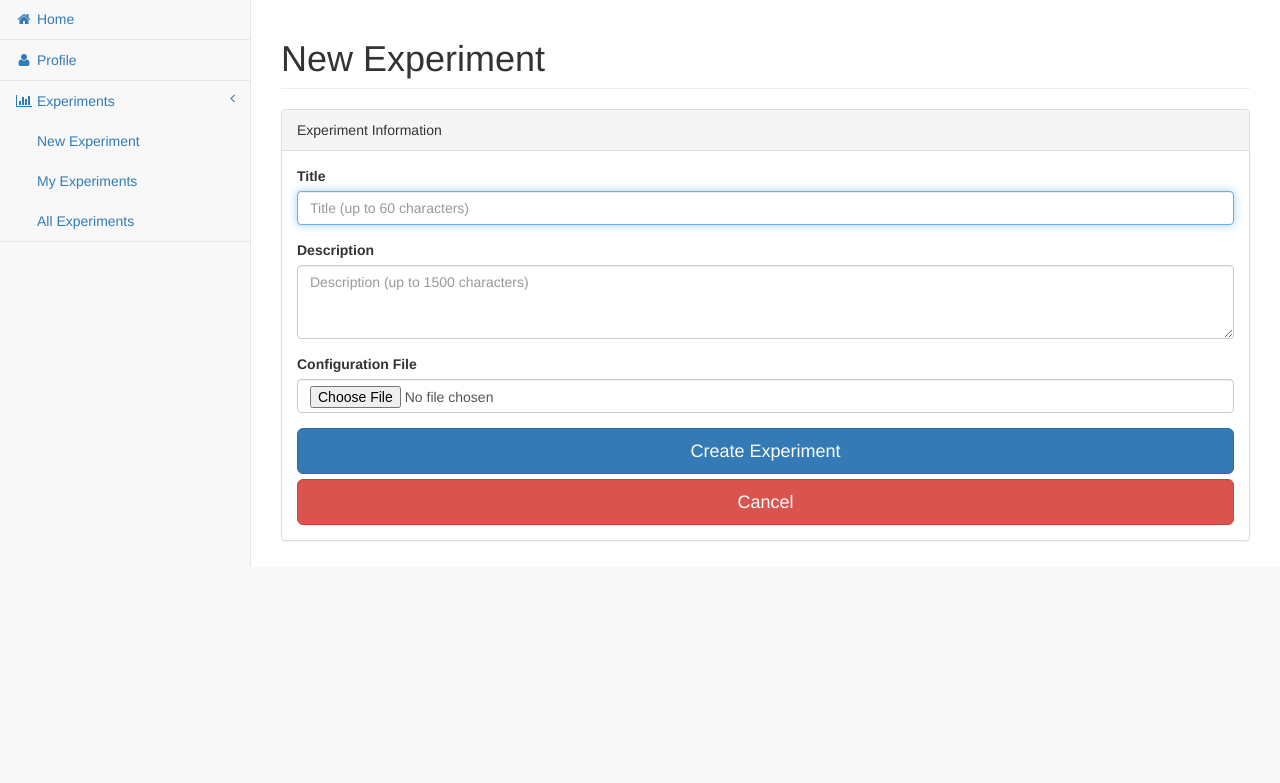
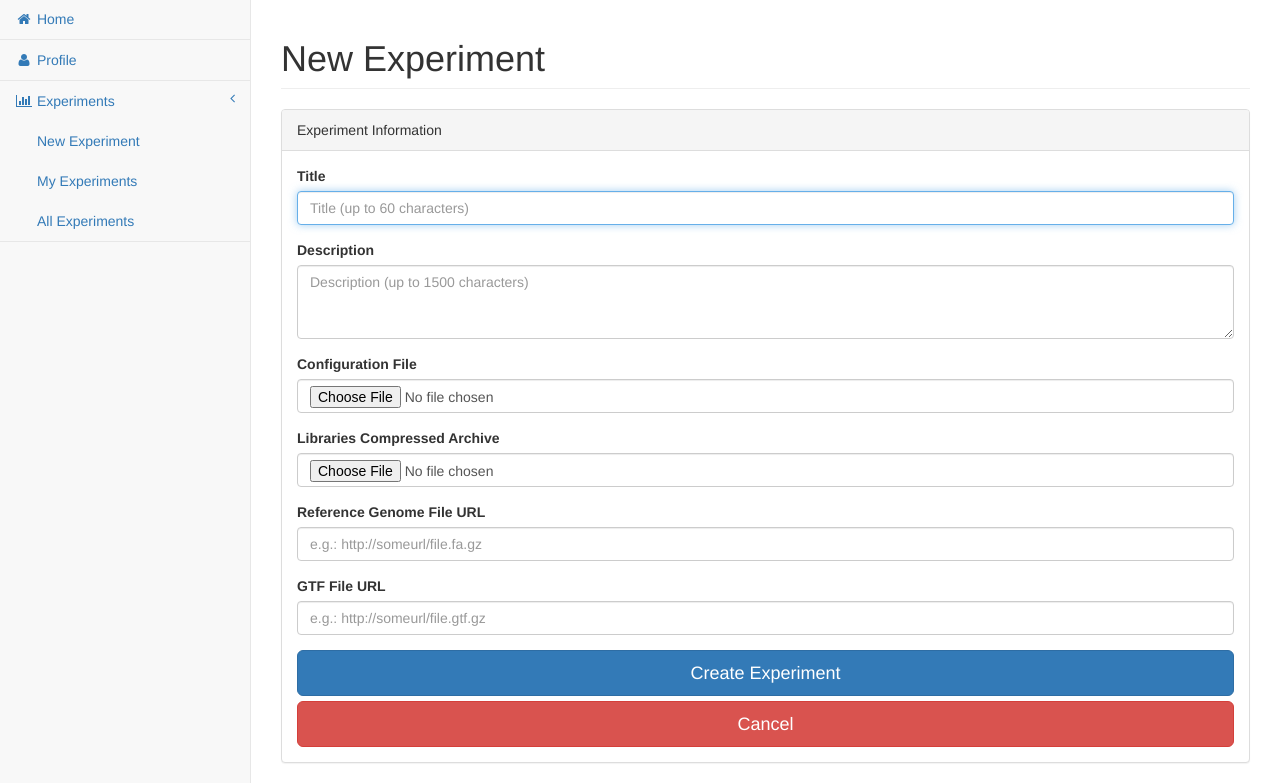
Before and after one commit to luiscleto/irap_user_server, a Django app: page /experiments/create/ in a window 1280 px wide. Shown: the part 52-835 px from the top of the page. Before the commit the page ends 619 px from the top, so only its background shows below. Run offline with Django 3.2, Linux system fonts and the light colour scheme; the visitor is signed in with stand-in values (Sample User, id 1); style sheets or scripts are compiled from the project's sources; parts of the project's set-up code (start-up, migrations or seed data) failed here and were passed over; some libraries are stand-ins or nearby versions.

Commit message:
Allow uploading and serving files through gridfs (!!move to nginx-gridfs when in production)

```diff
--- a/irap_user_server/settings.py
+++ b/irap_user_server/settings.py
@@ -130,4 +130,5 @@ EMAIL_USE_TLS = True
 
 # in local settings declare EMAIL_HOST_USER = 'user@gmail.com' and EMAIL_HOST_PASSWORD = 'yourpassword'
 # this was done to avoid adding private information to version control
+# also declare FRONT_END_SERVER_ADDRESS and IRAP_SERVER_ADDRESS
 from local_settings import *
--- a/templates/experiments/create.html
+++ b/templates/experiments/create.html
@@ -37,6 +37,21 @@
                             <input id="conf_file" class="form-control" name="conf_file" type="file" required/>
                             {% if form.conf_file.errors %}<small style="color:#a94442">{{ form.conf_file.errors }}</small>{% endif %}
                         </div>
+                        <div class="form-group {% if form.libraries_file.errors %}has-error{% endif %}">
+                            <label for="libraries_file" class="control-label">Libraries Compressed Archive</label>
+                            <input id="libraries_file" class="form-control" name="libraries_file" type="file" required/>
+                            {% if form.libraries_file.errors %}<small style="color:#a94442">{{ form.libraries_file.errors }}</small>{% endif %}
+                        </div>
+                        <div class="form-group {% if form.reference_genome.errors %}has-error{% endif %}">
+                            <label for="reference_genome" class="control-label">Reference Genome File URL</label>
+                            <input id="reference_genome" class="form-control" placeholder="e.g.: http://someurl/file.fa.gz" name="reference_genome" required type="url" autofocus>
+                            {% if form.reference_genome.errors %}<small style="color:#a94442">{{ form.reference_genome.errors }}</small>{% endif %}
+                        </div>
+                        <div class="form-group {% if form.gtf_file.errors %}has-error{% endif %}">
+                            <label for="gtf_file" class="control-label">GTF File URL</label>
+                            <input id="gtf_file" class="form-control" placeholder="e.g.: http://someurl/file.gtf.gz" name="gtf_file" required type="url" autofocus>
+                            {% if form.gtf_file.errors %}<small style="color:#a94442">{{ form.gtf_file.errors }}</small>{% endif %}
+                        </div>
                         <input type="submit" class="btn btn-lg btn-primary btn-block" value="Create Experiment"/>
                     </form>
                     <div style="margin-top:5px">
--- a/user_server/forms.py
+++ b/user_server/forms.py
@@ -27,8 +27,10 @@ class RegistrationForm(forms.Form):
 class ExperimentForm(forms.Form):
     title = forms.RegexField(regex=r'^\w+$', widget=forms.TextInput(attrs=dict(required=True, max_length=60)), label=_("Title"), error_messages={ 'invalid': _("This value must contain only up to 60 letters, numbers and underscores.") })
     description = forms.CharField(max_length=1500, widget=forms.Textarea)
-    conf_file = forms.FileField()
-    # libraries_file = forms.FileField(required=True)
+    conf_file = forms.FileField(required=True)
+    libraries_file = forms.FileField(required=True)
+    gtf_file = forms.URLField(required=True)
+    reference_genome = forms.URLField(required=True)
 
     def clean_title(self):
         try:
--- a/user_server/models.py
+++ b/user_server/models.py
@@ -30,7 +30,7 @@ class Experiment(models.Model):
             MaxLengthValidator(60),
         ],)
     description = models.CharField(max_length=1500, blank=False)
-    status = models.FloatField(default=0)
+    status = models.FloatField(default=5)
     conf_file = models.FileField(storage=gridfs_storage, upload_to='/')
     libraries_file = models.FileField(storage=gridfs_storage, upload_to='/')  # compressed file with all libraries
     reference_genome = models.ForeignKey(RefGenome)
--- a/user_server/urls.py
+++ b/user_server/urls.py
@@ -30,4 +30,6 @@ urlpatterns = [
     url(r'^reference-genomes/(?P<species>[\w\ ]+)/$', views.view_reference_genome, name='reference_genome'),
 
     url(r'^notdone/$', views.not_yet_done, name='notdone'),
+
+    url(r'^getgridfile/(?P<path>.*)$', views.serve_from_gridfs, name='get_file')
 ]
--- a/user_server/views.py
+++ b/user_server/views.py
@@ -1,11 +1,15 @@
 # -*- coding: utf-8 -*-
 from django.contrib.auth.decorators import login_required
+from django.forms.util import ErrorList
 
 from user_server.forms import *
 from django.shortcuts import render, render_to_response
 from django.http import HttpResponseRedirect, Http404, HttpResponse
 from django.template import RequestContext
 from django.core import serializers
+from gridfs.errors import NoFile
+from mimetypes import guess_type
+from django.utils.http import urlquote_plus
 
 from utils import *
 
@@ -75,10 +79,24 @@ def create_experiment(request):
     if request.method == 'POST':
         form = ExperimentForm(request.POST, request.FILES)
         if form.is_valid():
+            ref_g, created1 = RefGenome.objects.get_or_create(file_address__iexact=form.cleaned_data['reference_genome'])
+            if created1:
+                ref_g.file_address = form.cleaned_data['reference_genome']
+                ref_g.save()
+            gtf_f, created2 = GTFFile.objects.get_or_create(file_address__iexact=form.cleaned_data['gtf_file'])
+            if created2:
+                gtf_f.file_address = form.cleaned_data['gtf_file']
+                gtf_f.save()
+            if not (ref_g and gtf_f):
+                return render(request, 'experiments/create.html', {'form': form})
             exp = Experiment.objects.create(
                 author=request.user.get_username(),
                 title=form.cleaned_data['title'],
                 description=form.cleaned_data['description'],
+                conf_file=form.cleaned_data['conf_file'],
+                libraries_file=form.cleaned_data['libraries_file'],
+                reference_genome=ref_g,
+                gtf_file=gtf_f
             )
             return HttpResponseRedirect('/experiments/' + exp.title)
     else:
@@ -89,6 +107,8 @@ def create_experiment(request):
 def view_experiment(request, exp_title):
     try:
         e = Experiment.objects.get(title__iexact=exp_title)
+        e.conf_file_url = urlquote_plus(str(e.conf_file)[1:])
+        e.libraries_file_url = urlquote_plus(str(e.libraries_file)[1:])
     except Experiment.DoesNotExist:
         raise Http404("Experiment does not exist")
     return render(request, 'experiments/view.html', {'experiment': e})
@@ -156,3 +176,20 @@ def not_yet_done(request):
 @login_required
 def redirect_to_user_profile(request):
     return HttpResponseRedirect('/accounts/profile/' + request.user.get_username())
+
+
+from django.conf import settings
+
+
+# note: files should NEVER be served this way in production. This was done during development for rapid testing
+# TODO: PLEASE use nginx-gridfs to serve large files before moving this to production
+if settings.DEBUG:
+    def serve_from_gridfs(request, path):
+        # Serving GridFS files through Django is inefficient and
+        # insecure. NEVER USE IN PRODUCTION!
+        try:
+            grid_file = gridfs_storage.open(path)
+        except NoFile:
+            raise Http404
+        else:
+            return HttpResponse(grid_file, mimetype=guess_type(path)[0])
```
Also changed, not shown: templates/experiments/view.html (+17 -4 lines).
